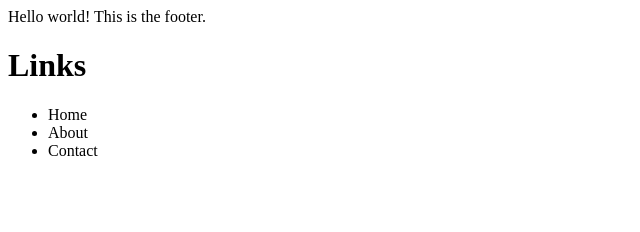
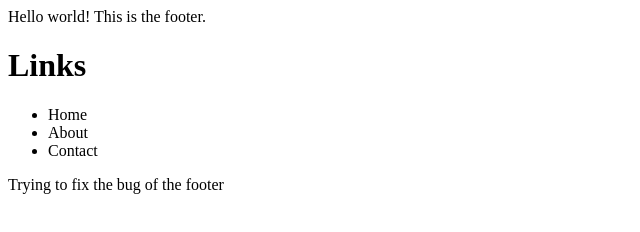
Before and after one commit to The-BlackShadoww/git-github, a plain HTML site: page footer.html in a window 1280 px wide. Shown: the whole page, without its empty margins (0-640 px from the left). Drawn offline with Linux system fonts and the light colour scheme.

Commit message:
fixed footer

```diff
--- a/footer.html
+++ b/footer.html
@@ -13,5 +13,6 @@
             <li>About</li>
             <li>Contact</li>
         </ul>
+        <p>Trying to fix the bug of the footer</p>
     </body>
 </html>
```
